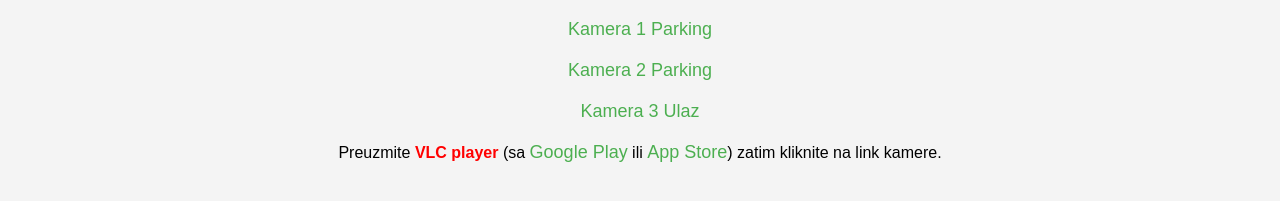
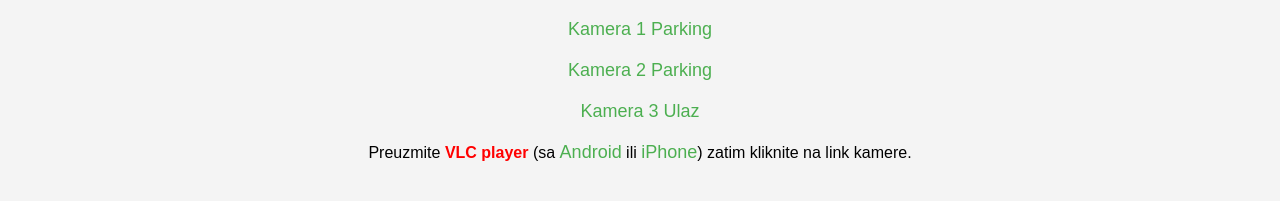
Before and after one commit to studiofokusrs-beep/studiofokusrs-beep.github.io, a plain HTML site: page index.html in a window 1280 px wide. Shown: the part 101-302 px from the top of the page. Drawn offline with Linux system fonts and the light colour scheme.

Commit message:
Update index.html

```diff
--- a/index.html
+++ b/index.html
@@ -51,7 +51,7 @@
         <li><a href="rtsp://admin:zevkamere55@zevkamere.ddns.net:30554/onvif1" target="_blank">Kamera 3 Ulaz</a></li>
     </ul>
 
-    <p>Preuzmite <span class="vlc">VLC player</span> (sa <a href="https://play.google.com/store/apps/details?id=org.videolan.vlc" target="_blank">Google Play</a> ili <a href="https://apps.apple.com/us/app/vlc-media-player/id650377962" target="_blank">App Store</a>) zatim kliknite na link kamere.</p>
+    <p>Preuzmite <span class="vlc">VLC player</span> (sa <a href="https://play.google.com/store/apps/details?id=org.videolan.vlc" target="_blank">Android</a> ili <a href="https://apps.apple.com/us/app/vlc-media-player/id650377962" target="_blank">iPhone</a>) zatim kliknite na link kamere.</p>
 
 </body>
 </html>
```
